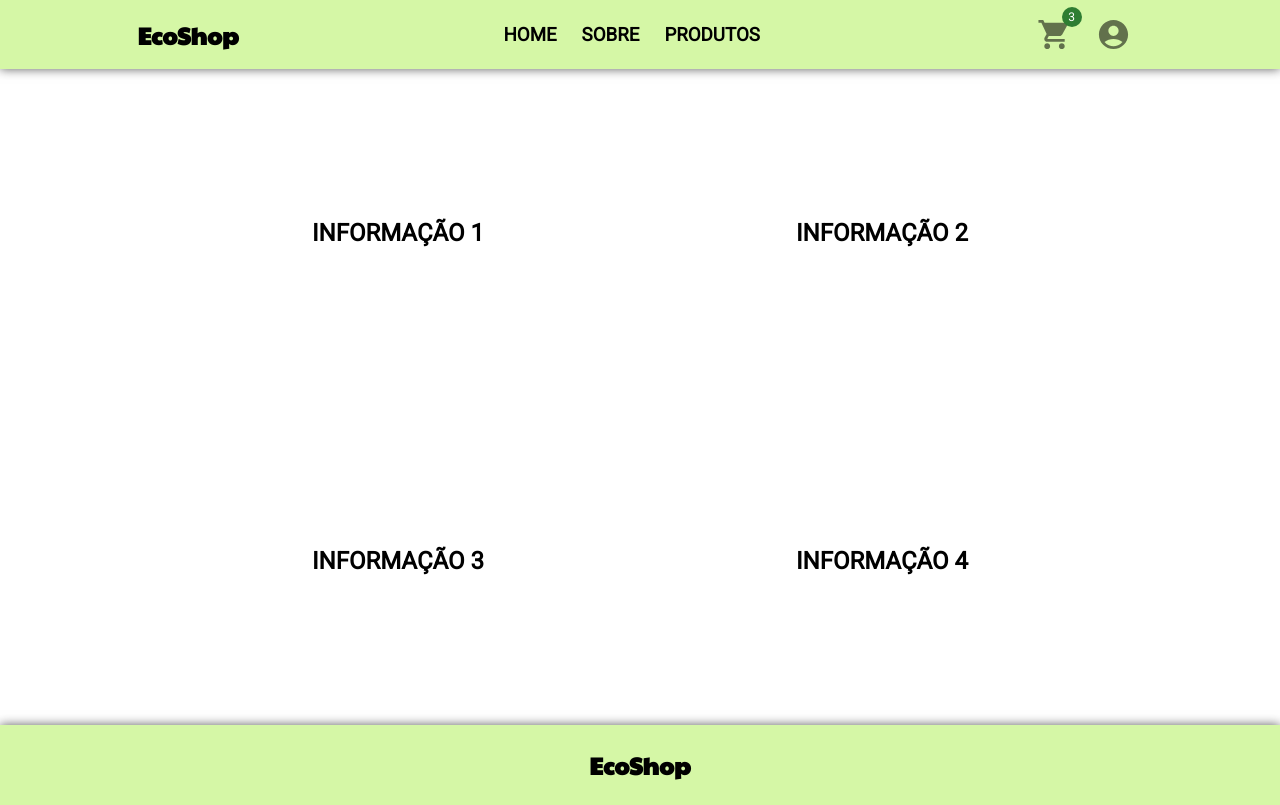
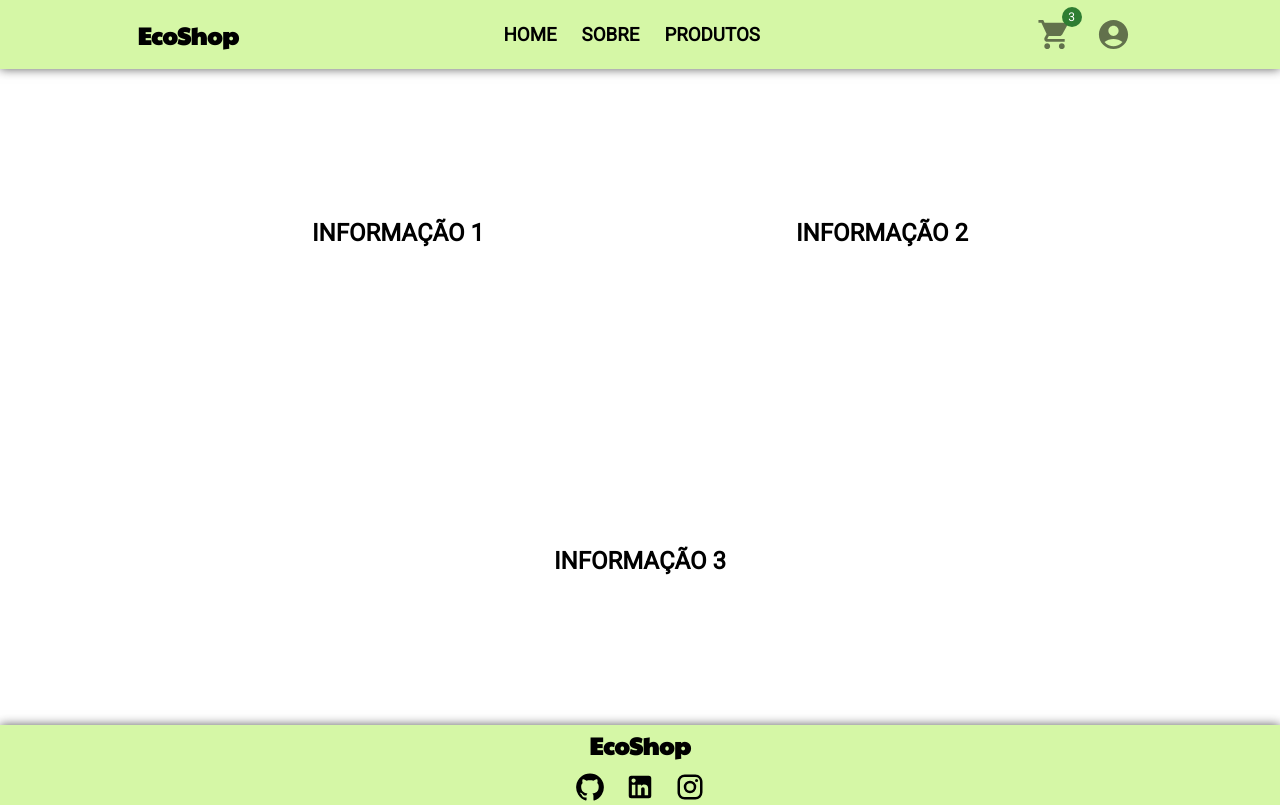
Before and after one commit to Biellms/ProjetoIntegrador-EcoShop, a React (Create React App) app in the folder FrontEnd/eco-shop/: page / in a window 1280 px wide. Built offline with nearby package versions, Linux system fonts and the light colour scheme.

Commit message:
Add icons footer

```diff
--- a/FrontEnd/eco-shop/src/components/footer/Footer.css
+++ b/FrontEnd/eco-shop/src/components/footer/Footer.css
@@ -5,12 +5,26 @@ footer {
     display: flex;
     justify-content: center;
     align-items: center;
-    padding: 5px;
+    flex-direction: column;
     background: rgb(213, 247, 166);
     font-family: 'Paytone One', sans-serif;
     box-shadow: 0px 0px 10px rgba(0, 0, 0, 0.638);
+    gap: 10px;
 }
 
 footer h2 {
     color: black;
 }
+
+.footer-icons {
+    display: flex;
+    justify-content: center;
+    align-items: center;
+    flex-direction: row;
+    flex-wrap: wrap;
+    gap: 20px;
+}
+
+.icons {
+    font-size: 30px !important;
+}
--- a/FrontEnd/eco-shop/src/components/footer/Footer.tsx
+++ b/FrontEnd/eco-shop/src/components/footer/Footer.tsx
@@ -1,5 +1,8 @@
 import React from 'react';
 import './Footer.css'
+import GitHubIcon from '@mui/icons-material/GitHub';
+import LinkedInIcon from '@mui/icons-material/LinkedIn';
+import InstagramIcon from '@mui/icons-material/Instagram';
 
 export function Footer() {
     return (
@@ -9,6 +12,11 @@ export function Footer() {
                     <h2>EcoShop</h2>
                 </a>
             </div>
+            <div className='footer-icons'>
+                <GitHubIcon className='icons'/>
+                <LinkedInIcon className='icons'/>
+                <InstagramIcon className='icons'/>
+            </div>
         </footer>
     );
 }
--- a/FrontEnd/eco-shop/src/paginas/home/Home.tsx
+++ b/FrontEnd/eco-shop/src/paginas/home/Home.tsx
@@ -16,9 +16,6 @@ export function Home() {
                 <div>
                     <h1>INFORMAÇÃO 3</h1>
                 </div>
-                <div>
-                    <h1>INFORMAÇÃO 4</h1>
-                </div>
             </section>
         </main>
     );
```
